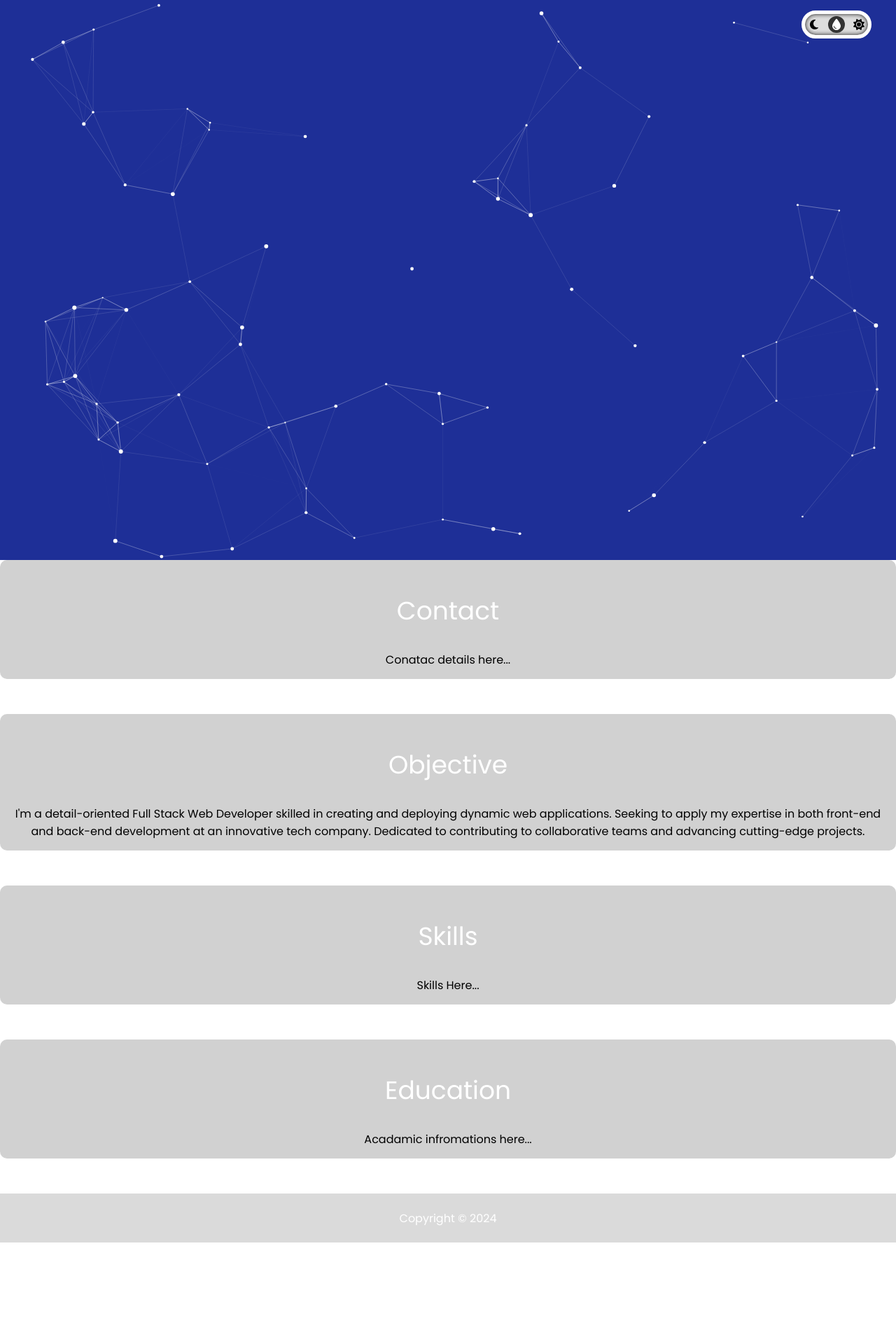
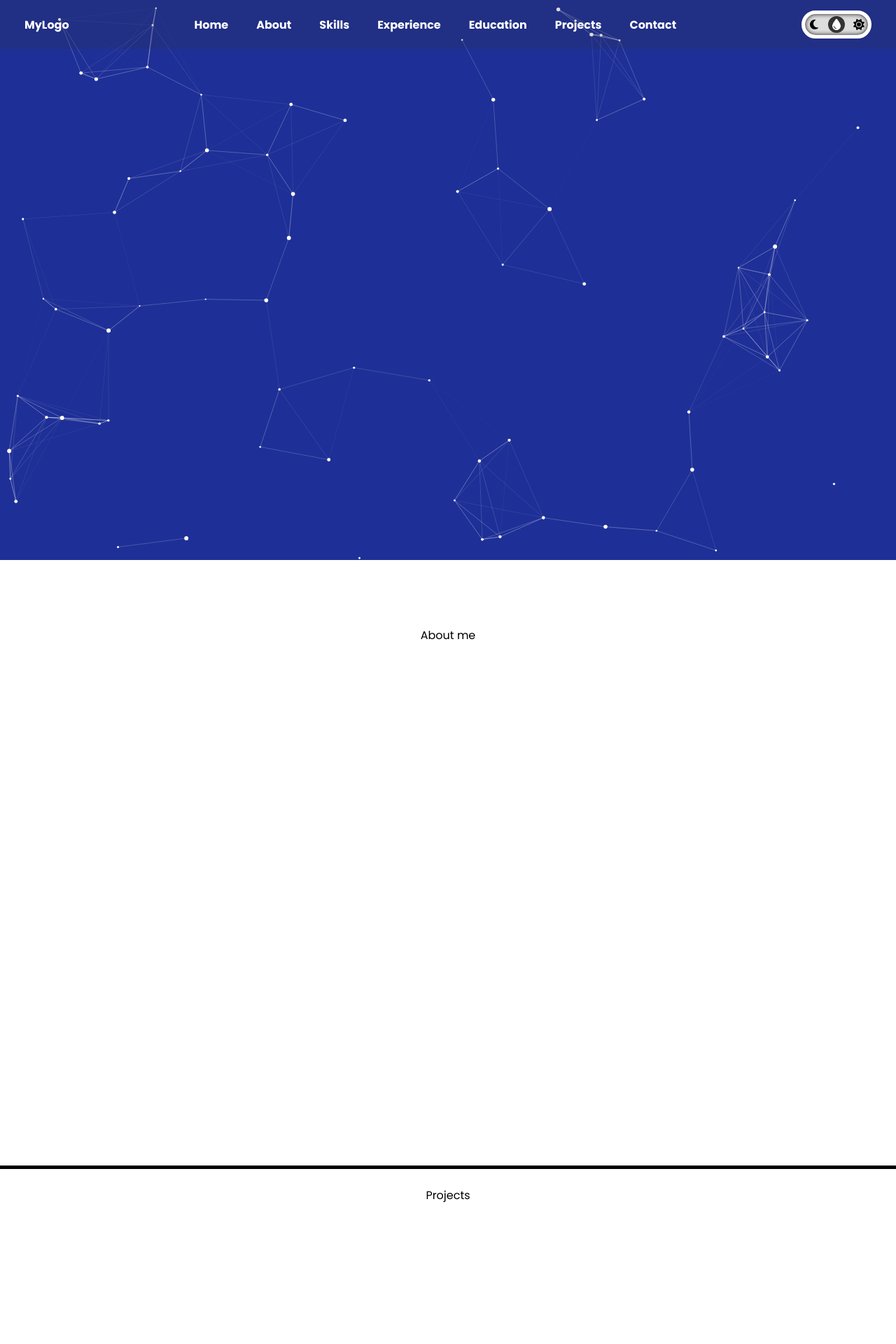
Before and after one commit to Sakthi-DevNinja/My-PortFolio, a React (Create React App) app: page / in a window 1280 px wide. Shown: the top 1920 px of the page at 70% size. Before the commit the page ends 1775 px from the top, so only its background shows below. Built offline with nearby package versions, Linux system fonts and the light colour scheme; a web font is replaced by a local one.

Commit message:
Navbar behavior and sections added

```diff
--- a/src/Aboutme.jsx
+++ b/src/Aboutme.jsx
@@ -3,35 +3,8 @@ import React from 'react'
 const Aboutme = () => {
   return (
     <section id='aboutme' >
-
-        <div className='content-blk'>
-            <div className="sec-hdr">
-                <h1 className="class-hdr">Contact</h1>
-            </div>
-            <div className="content-dtl">Conatac details here...</div>
-        </div>
-
-        <div className='content-blk'>
-            <div className="sec-hdr">
-                <h1 className="class-hdr">Objective</h1>
-            </div>
-            <div className="content-dtl">I'm a detail-oriented Full Stack Web Developer skilled in creating and deploying dynamic web applications. Seeking to apply my expertise in both front-end and back-end development at an innovative tech company. Dedicated to contributing to collaborative teams and advancing cutting-edge projects.</div>
-        </div>
-
-        <div className='content-blk'>
-            <div className="sec-hdr">
-                <h1 className="class-hdr">Skills</h1>
-            </div>
-            <div className="content-dtl">Skills Here...</div>
-        </div>
-
-        <div className='content-blk'>
-            <div className="sec-hdr">
-                <h1 className="class-hdr">Education</h1>
-            </div>
-            <div className="content-dtl">Acadamic infromations here...</div>
-        </div>
-
+       <br />
+       <h1>About me</h1>
 
     </section>
 
--- a/src/App.js
+++ b/src/App.js
@@ -1,14 +1,15 @@
 import Header from './Header';
 import Landing from './Landing';
 import Aboutme from './Aboutme';
+
+import Skills from './Skills';
+import Ourservice from './Ourservice';
+import Education from './Education';
+import Experience from './Experience';
+import Projects from './Projects';
+import Contact from './Contact';
+
 import Footer from './Footer';
-
-// import Skills from './Skills';
-// import Ourservice from './Ourservice';
-// import Education from './Education';
-// import Experience from './Experience';
-// import Projects from './Projects';
-
 
 
 import './App.css';
@@ -41,15 +42,16 @@ function App() {
     </Helmet>
 
       <ParticlesComponent id="particles" />
+
       <Header />
       <Landing />
       <Aboutme />
-
-      {/* <Experience /> */}
-      {/* <Experience /> */}
-      {/* <Education /> */}
-      {/* <Ourservice /> */}
-      {/* <Skills /> */}
+      <Skills />
+      <Experience />
+      <Education />
+      <Ourservice />
+      <Projects />
+      <Contact />
       <Footer />
     </div>
   );
--- /dev/null
+++ b/src/Contact.jsx
@@ -0,0 +1,12 @@
+import React from 'react'
+
+const Contact = () => {
+  return (
+    <section id='contact'>
+        <br />
+      <h1>Contact Me</h1>
+    </section>
+  )
+}
+
+export default Contact
--- a/src/Education.jsx
+++ b/src/Education.jsx
@@ -2,7 +2,9 @@ import React from 'react'
 
 const Education = () => {
   return (
-    <section>
+    <section id='education'>
+       <br />
+      <h1>Education</h1>
 
     </section>
   )
--- a/src/Experience.jsx
+++ b/src/Experience.jsx
@@ -2,7 +2,9 @@ import React from 'react'
 
 const Experience = () => {
   return (
-    <section>
+    <section id='experience'>
+      <br />
+    <h1>Experience</h1>
 
     </section>
   )
--- a/src/Footer.jsx
+++ b/src/Footer.jsx
@@ -3,7 +3,7 @@ import React from 'react';
 const Footer = () => {
   return (
     <footer>
-        <div>Copyright &copy; 2024 </div>
+        <div>Copyright &copy; 2024 Sakthivel </div>
     </footer>
   )
 }
--- a/src/Header.jsx
+++ b/src/Header.jsx
@@ -1,17 +1,33 @@
 // src/Header.jsx
-import React from "react";
-import { useTheme } from "./context/ThemeContext";
-import ThemeSwitcher from "./components/ThemeSwitcher";
-
+import React, { useEffect, useState, useCallback } from 'react';
+import { useTheme } from './context/ThemeContext';
+import ThemeSwitcher from './components/ThemeSwitcher';
 import { FontAwesomeIcon } from '@fortawesome/react-fontawesome';
 import { faBars, faXmark } from '@fortawesome/free-solid-svg-icons';
 
-
 const Header = () => {
   const { theme } = useTheme();
+  const [prevScrollPos, setPrevScrollPos] = useState(window.pageYOffset);
+  const [visible, setVisible] = useState(true);
+
+  const handleScroll = useCallback(() => {
+    const currentScrollPos = window.pageYOffset;
+    setVisible(prevScrollPos > currentScrollPos);
+    setPrevScrollPos(currentScrollPos);
+  }, [prevScrollPos]);
+
+  useEffect(() => {
+    window.addEventListener('scroll', handleScroll);
+    return () => {
+      window.removeEventListener('scroll', handleScroll);
+    };
+  }, [handleScroll]);
 
   return (
-    <header className={`header ${theme}`}>
+    <header
+      className={`header ${theme}`}
+      style={{ top: visible ? '0' : '-80px', transition: 'top 0.3s' }}
+    >
       <div className="nav-wrapper flex">
         <a href="#home" rel="noreferrer" className="my-logo">
           MyLogo
@@ -19,26 +35,25 @@ const Header = () => {
         <nav>
           <ul className="flex">
             <li className="nav-link">
-              <a href="#Home" rel="noreferrer">Home</a>
+              <a href="#home" rel="noreferrer">Home</a>
             </li>
             <li className="nav-link">
-              <a href="#About" rel="noreferrer">About
-              </a>
+              <a href="#aboutme" rel="noreferrer">About</a>
             </li>
             <li className="nav-link">
-              <a href="#Projects" rel="noreferrer">Projects</a>
+              <a href="#skills" rel="noreferrer">Skills</a>
             </li>
             <li className="nav-link">
-              <a href="#Skill" rel="noreferrer">Skills</a>
+              <a href="#experience" rel="noreferrer">Experience</a>
             </li>
             <li className="nav-link">
-              <a href="#Experience" rel="noreferrer">Experience</a>
+              <a href="#education" rel="noreferrer">Education</a>
             </li>
             <li className="nav-link">
-              <a href="#Education" rel="noreferrer">Education</a>
+              <a href="#projects" rel="noreferrer">Projects</a>
             </li>
             <li className="nav-link">
-              <a href="#Contact" rel="noreferrer">Contact</a>
+              <a href="#contact" rel="noreferrer">Contact</a>
             </li>
           </ul>
         </nav>
--- a/src/Landing.jsx
+++ b/src/Landing.jsx
@@ -17,7 +17,7 @@ import {
 
 const Landing = () => {
   return (
-    <main>
+    <main id='home'>
 
         <div className='main-container'>
             <div className='rt-blk'>
--- a/src/Ourservice.jsx
+++ b/src/Ourservice.jsx
@@ -2,7 +2,9 @@ import React from 'react'
 
 const Ourservice = () => {
   return (
-    <section>
+    <section id='ourservice'>
+      <br />
+      <h1>Ourservice</h1>
 
     </section>
   )
--- a/src/Projects.jsx
+++ b/src/Projects.jsx
@@ -2,11 +2,12 @@ import React from 'react'
 
 const Projects = () => {
   return (
-    <section>
+    <section id='projects'>
+      <br />
+      <h1>Projects</h1>
 
     </section>
   )
 }
 
 export default Projects
-f
--- a/src/Skills.jsx
+++ b/src/Skills.jsx
@@ -2,7 +2,9 @@ import React from 'react'
 
 const Skills = () => {
   return (
-    <section>
+    <section id='skills'>
+      <br />
+      <h1>Projects</h1>
 
     </section>
   )
--- a/src/styles/index.css
+++ b/src/styles/index.css
@@ -74,10 +74,21 @@ header, footer{
   display: flex;
   align-items: center;
   color: var(--text-color);
-  height: 70px;
   background-color: #3232322e;
   justify-content: center;
 }
+
+header {
+  height: 70px;
+  position: sticky;
+  top: 0;
+  transition: top 0.3s;
+}
+
+footer{
+  height: 50px;
+}
+
 
 .nav-wrapper {
   width: 100%;
@@ -120,10 +131,18 @@ h1 {
   padding: 0;
 }
 
+section{
+  /* height: calc(100vh - 70px); */
+  height: 100vh;
+  background-color:  #fff;
+  border-bottom: 5px solid #000;
+
+}
+
 main{
   width: 100%;
-  /* height: calc(100vh - 100px); */
-  height: calc(100vh - 70px);
+  height: 100vh;
+  /* height: calc(100vh - 70px); */
   display: flex;
   flex-direction: row-reverse;
   flex-grow: 1;
@@ -147,6 +166,7 @@ footer{
   align-items: center;
   justify-content: space-between;
   gap: 30px;
+  padding-bottom: 70px;
 
 }
 
@@ -168,7 +188,7 @@ footer{
 
 
 .sakthi{
-  width: 65%;
+  width: 50%;
   border-radius: 50%;
   border: 5px solid #ffffff;
   box-shadow: 0px 3px 10px 4px #272727;
@@ -213,28 +233,7 @@ footer{
   letter-spacing: 0.035em;
 }
 
-
-/* About me section */
-
-.content-blk {
-  /* height: 100vh; */
-  width: 100%;
-  background-color: #d1d1d1;
-  border-radius: 10px;
-  padding: 15px;
-  margin-bottom: 50px;
-}
-
-.sec-hdr {
-  padding: 30px 0px;
-  text-align: center;
-}
-
-.class-hdr {
-  font-size: 36px;
-  color: var(--text-color);
-}
-
+/* landing social links */
 .contact-list {
   display: flex;
   align-items: center;
```
Lines whose indentation alone changed are shown as unchanged.
